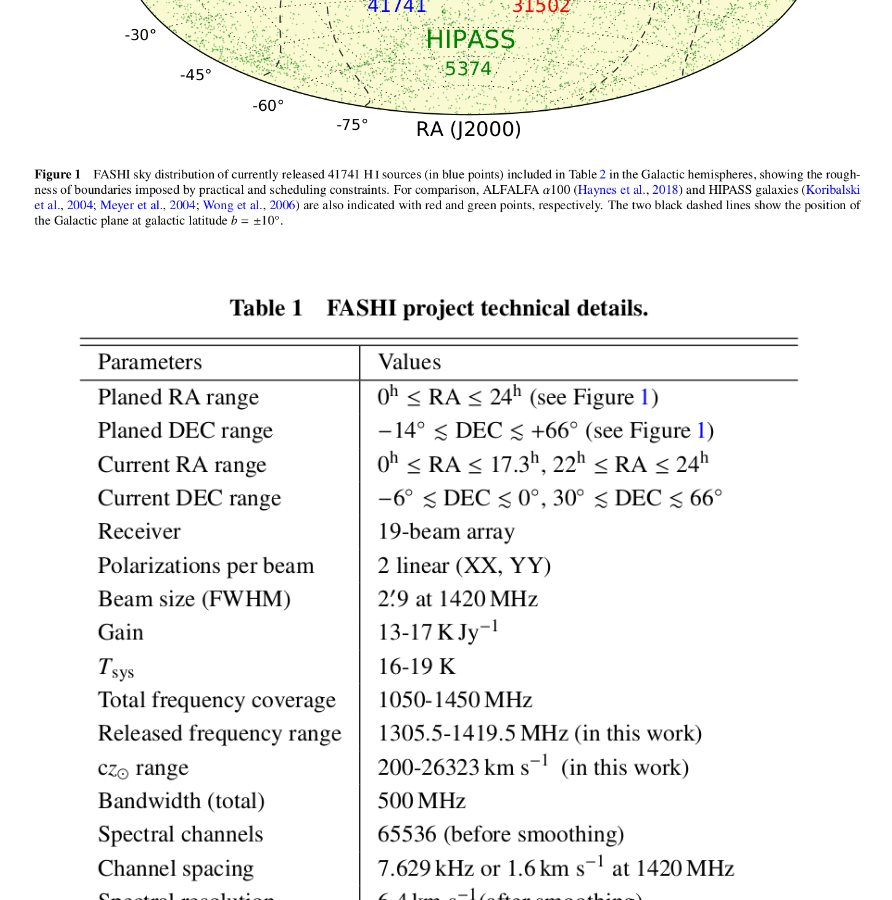
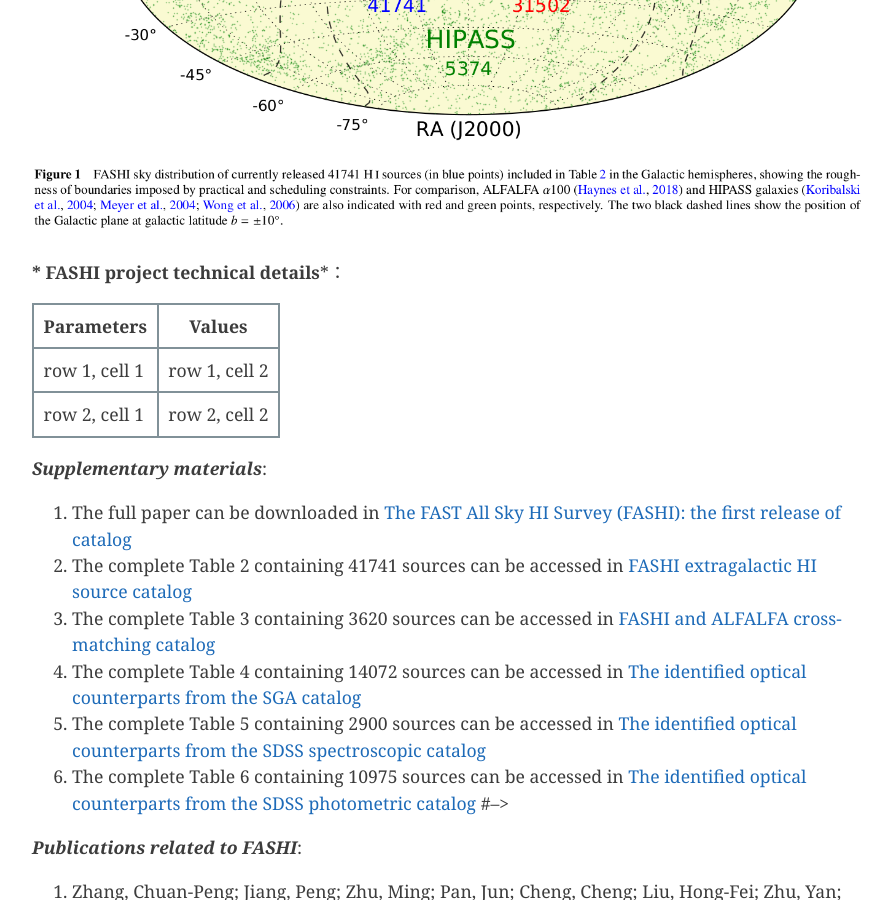
Before and after one commit to zcp521/zcp521.github.io, a Jekyll site: the page built from fashi.md, in a window 1280 px wide and 900 px high, scrolled down 1642 px. Shown: the whole window, without its empty margins (192-1084 px from the left). Built offline with Jekyll 4.4.1, drawn with Linux system fonts in a browser that asks for light colours.

Commit message:
Update fashi.md

```diff
--- a/fashi.md
+++ b/fashi.md
@@ -15,7 +15,22 @@
 
 ![]({{ site.baseurl }}/img/fashi.png)
 
-![]({{ site.baseurl }}/img/fashi_para.png)
+*** FASHI project technical details***：
+<table border="0">
+    <tr>
+        <th>Parameters</th>
+        <th>Values</th>
+    </tr>
+    <tr>
+        <td>row 1, cell 1</td>
+        <td>row 1, cell 2</td>
+    </tr>
+    <tr>
+        <td>row 2, cell 1</td>
+        <td>row 2, cell 2</td>
+    </tr>
+</table>
+
 
 ***Supplementary materials***:
 
```
